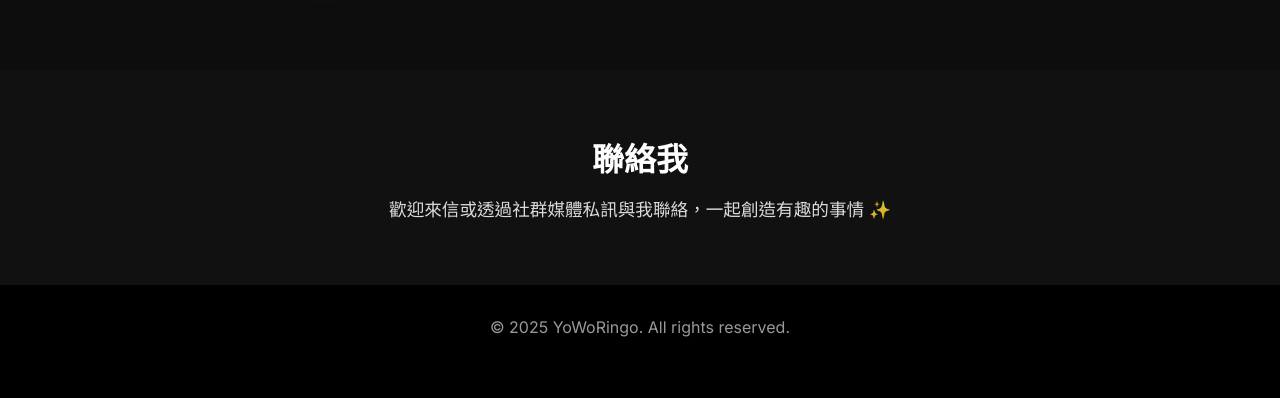
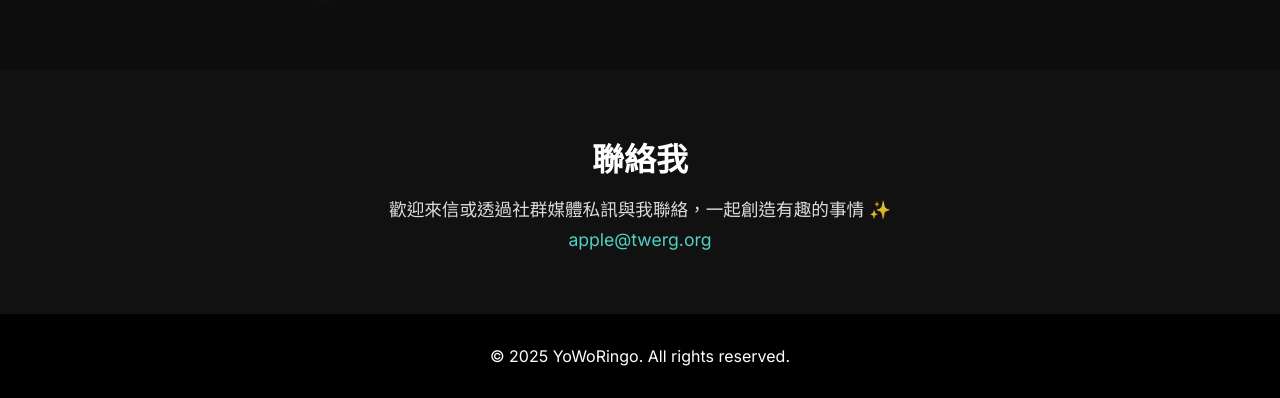
Before and after one commit to Yowoapple/My_website, a plain HTML site: page index.html in a window 1280 px wide. Shown: the part 1858-2256 px from the top of the page. Before the commit the page ends 2227 px from the top, so only its background shows below. Drawn offline with Linux system fonts and the light colour scheme.

Commit message:
Update index.html

```diff
--- a/index.html
+++ b/index.html
@@ -21,6 +21,15 @@
       background: #000;
       color: white;
       overflow-x: hidden;
+    }
+    section, footer, header {
+      opacity: 0;
+      transform: translateY(40px);
+      transition: all 1s ease;
+    }
+    section.visible, footer.visible, header.visible {
+      opacity: 1;
+      transform: translateY(0);
     }
     header {
       height: 100vh;
@@ -81,6 +90,25 @@
     .gallery img:hover {
       transform: scale(1.05);
     }
+    .bio, .contact {
+      position: relative;
+      overflow: hidden;
+    }
+    .bio::before, .contact::before {
+      content: "";
+      position: absolute;
+      top: 0;
+      left: 0;
+      width: 100%;
+      height: 100%;
+      pointer-events: none;
+      background: radial-gradient(circle at var(--x, 50%) var(--y, 50%), rgba(255,255,255,0.08), transparent 60%);
+      opacity: 0;
+      transition: opacity 0.3s ease;
+    }
+    .bio:hover::before, .contact:hover::before {
+      opacity: 1;
+    }
     .bio {
       display: flex;
       flex-wrap: wrap;
@@ -123,6 +151,13 @@
       font-size: 1.1rem;
       opacity: 0.85;
     }
+    .contact a {
+      display: inline-block;
+      margin-top: 0.5rem;
+      font-size: 1.1rem;
+      color: #4fd1c5;
+      text-decoration: none;
+    }
     footer {
       text-align: center;
       padding: 2rem;
@@ -154,15 +189,15 @@
   </header>
 
   <section class="gallery">
-    <img src="https://media.discordapp.net/attachments/1266861244682473686/1357658726269583482/ChatGPT_Image_202544_02_11_15.png?ex=67f1aa78&is=67f058f8&hm=afc3daed591278d97a9ab900dd80a846e89e8e6540d4bd2c516ab4668173cf28" alt="image1" />
-    <img src="https://media.discordapp.net/attachments/1266861244682473686/1349701148822736966/1741845122975.jpg?ex=67f26126&is=67f10fa6&hm=60bb85d258eb748806b8932890dceb001b980454cf047ab9dcc06f867c76012e" />
-    <img src="https://cdn.discordapp.com/attachments/1266861244682473686/1334773487008485376/IMG_20250131_143310.jpg?ex=67f2202e&is=67f0ceae&hm=5632042d7f2fc8bebc1e0d1fbc81ff1d62d5f7c7df3f1bac85d3c1f8f2150726&" alt="image3" />
-    <img src="https://media.discordapp.net/attachments/1266861244682473686/1354490727924498662/1742994182719.jpg?ex=67f2018a&is=67f0b00a&hm=6c2113481b07c8e01b58a82e2fbafa39be02bc47d3eb61b87106549a38c11752" alt="image4" />
-    <img src="https://cdn.discordapp.com/attachments/1224229330322849897/1353311345939976203/IMG_20250323_175922.jpg?ex=67f25468&is=67f102e8&hm=9a41d92c8a503bf712bd8972eb0c35696a60b0514c6379d80685f9e7c5b7f5f1&" alt="image5" />
+    <img src="https://media.discordapp.net/attachments/1266861244682473686/1357658726269583482/ChatGPT_Image_202544_02_11_15.png" alt="image1" />
+    <img src="https://media.discordapp.net/attachments/1266861244682473686/1349701148822736966/1741845122975.jpg" />
+    <img src="https://cdn.discordapp.com/attachments/1266861244682473686/1334773487008485376/IMG_20250131_143310.jpg" alt="image3" />
+    <img src="https://media.discordapp.net/attachments/1266861244682473686/1354490727924498662/1742994182719.jpg" alt="image4" />
+    <img src="https://cdn.discordapp.com/attachments/1224229330322849897/1353311345939976203/IMG_20250323_175922.jpg" alt="image5" />
   </section>
 
   <section class="bio">
-    <img src="https://cdn.discordapp.com/attachments/1266861244682473686/1358070309466673193/IMG_20241017_183510.jpg?ex=67f28109&is=67f12f89&hm=b896592a7ac26b258f4fe10d41036d2710d02d869ec19695d7b4d070cc7f9075&" alt="avatar" />
+    <img src="https://cdn.discordapp.com/attachments/1266861244682473686/1358070309466673193/IMG_20241017_183510.jpg" alt="avatar" />
     <div class="bio-content">
       <h2>關於 YoWoRingo</h2>
       <p>YoWoRingo 是一位探索數位與實體之間邊界的創作者，從 VRC 到現實生活攝影，熱愛呈現世界細膩又溫柔的一面。</p>
@@ -172,10 +207,39 @@
   <section class="contact">
     <h2>聯絡我</h2>
     <p>歡迎來信或透過社群媒體私訊與我聯絡，一起創造有趣的事情 ✨</p>
+    <a href="mailto:apple@twerg.org">apple@twerg.org</a>
   </section>
 
   <footer>
     <p>&copy; 2025 YoWoRingo. All rights reserved.</p>
   </footer>
+
+  <script>
+    const observer = new IntersectionObserver((entries) => {
+      entries.forEach(entry => {
+        if (entry.isIntersecting) {
+          entry.target.classList.add('visible');
+        }
+      });
+    }, { threshold: 0.1 });
+
+    document.querySelectorAll('section, footer, header').forEach(el => {
+      observer.observe(el);
+    });
+
+    document.querySelectorAll('.bio, .contact').forEach(section => {
+      section.addEventListener('mousemove', e => {
+        const rect = section.getBoundingClientRect();
+        const x = ((e.clientX - rect.left) / rect.width) * 100;
+        const y = ((e.clientY - rect.top) / rect.height) * 100;
+        section.style.setProperty('--x', `${x}%`);
+        section.style.setProperty('--y', `${y}%`);
+      });
+      section.addEventListener('mouseleave', () => {
+        section.style.removeProperty('--x');
+        section.style.removeProperty('--y');
+      });
+    });
+  </script>
 </body>
 </html>
```
